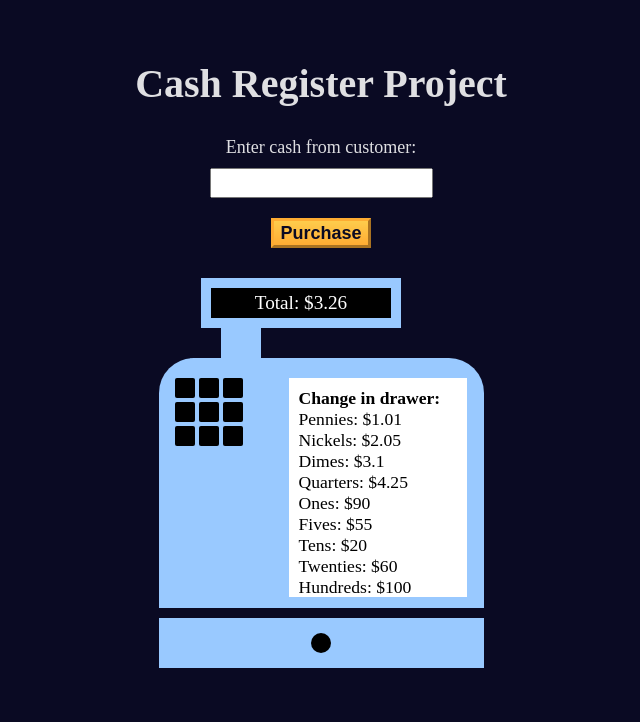
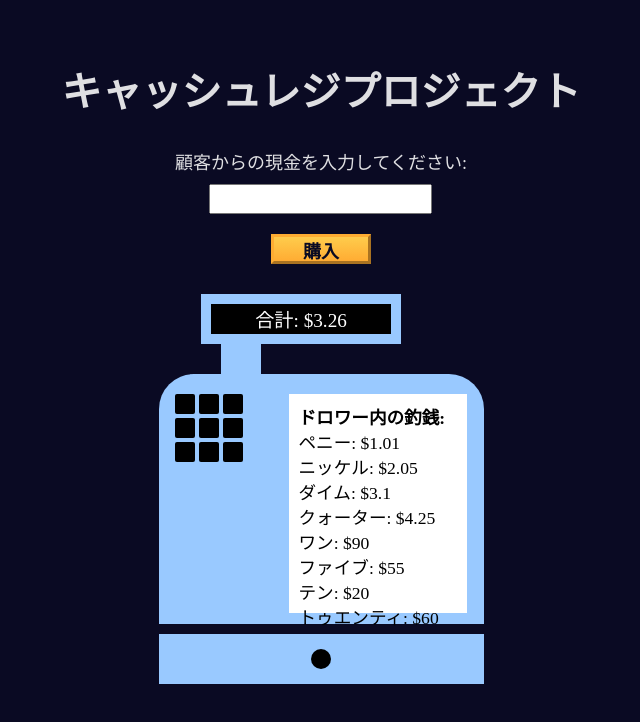
Before and after one commit to sebastianamor/cash-register-, a plain HTML site: page index.html in a window 1280 px wide. Shown: the whole page, without its empty margins (319-959 px from the left). Drawn offline with Linux system fonts and the light colour scheme; a script that the page names is missing.

Commit message:
add translate japanese

```diff
--- a/index.html
+++ b/index.html
@@ -1,22 +1,23 @@
-<html lang="en"><head>
+<html lang="ja">
+<head>
     <meta charset="UTF-8">
     <meta http-equiv="X-UA-Compatible" content="IE=edge">
     <meta name="viewport" content="width=device-width, initial-scale=1.0">
-    <title>Cash Register</title>
+    <title>キャッシュレジプロジェクト</title>
     <link rel="stylesheet" href="./styles.css">
-  </head>
-  <body>
+</head>
+<body>
     <main>
-      <h1>Cash Register Project</h1>
+      <h1>キャッシュレジプロジェクト</h1>
       <div id="change-due"></div>
       <div class="input-div">
-        <label for="cash">Enter cash from customer:</label>
+        <label for="cash">顧客からの現金を入力してください:</label>
         <input type="number" id="cash" class="user-input" value="">
-        <button class="check-btn-styles" id="purchase-btn">Purchase</button>
+        <button class="check-btn-styles" id="purchase-btn">購入</button>
       </div>
       <div class="container">
         <div class="top-display-screen-container">
-          <p id="price-screen" class="price-screen">Total: $3.26</p>
+          <p id="price-screen" class="price-screen">合計: $3.26</p>
           <div class="connector"></div>
         </div>
         <div class="top-register">
@@ -31,9 +32,18 @@
             <button class="btn"></button>
             <button class="btn"></button>
           </div>
-          <div id="cash-drawer-display" class="cash-drawer-display"><p><strong>Change in drawer:</strong></p>
-    <p>Pennies: $1.01</p><p>Nickels: $2.05</p><p>Dimes: $3.1</p><p>Quarters: $4.25</p><p>Ones: $90</p><p>Fives: $55</p><p>Tens: $20</p><p>Twenties: $60</p><p>Hundreds: $100</p>
-  </div>
+          <div id="cash-drawer-display" class="cash-drawer-display">
+            <p><strong>ドロワー内の釣銭:</strong></p>
+            <p>ペニー: $1.01</p>
+            <p>ニッケル: $2.05</p>
+            <p>ダイム: $3.1</p>
+            <p>クォーター: $4.25</p>
+            <p>ワン: $90</p>
+            <p>ファイブ: $55</p>
+            <p>テン: $20</p>
+            <p>トゥエンティ: $60</p>
+            <p>ハンドレッド: $100</p>
+          </div>
         </div>
         <div class="bottom-register">
           <div class="circle"></div>
@@ -41,6 +51,5 @@
       </div>
     </main>
     <script src="./script.js"></script>
-
-
-</body></html>
+</body>
+</html>
```
